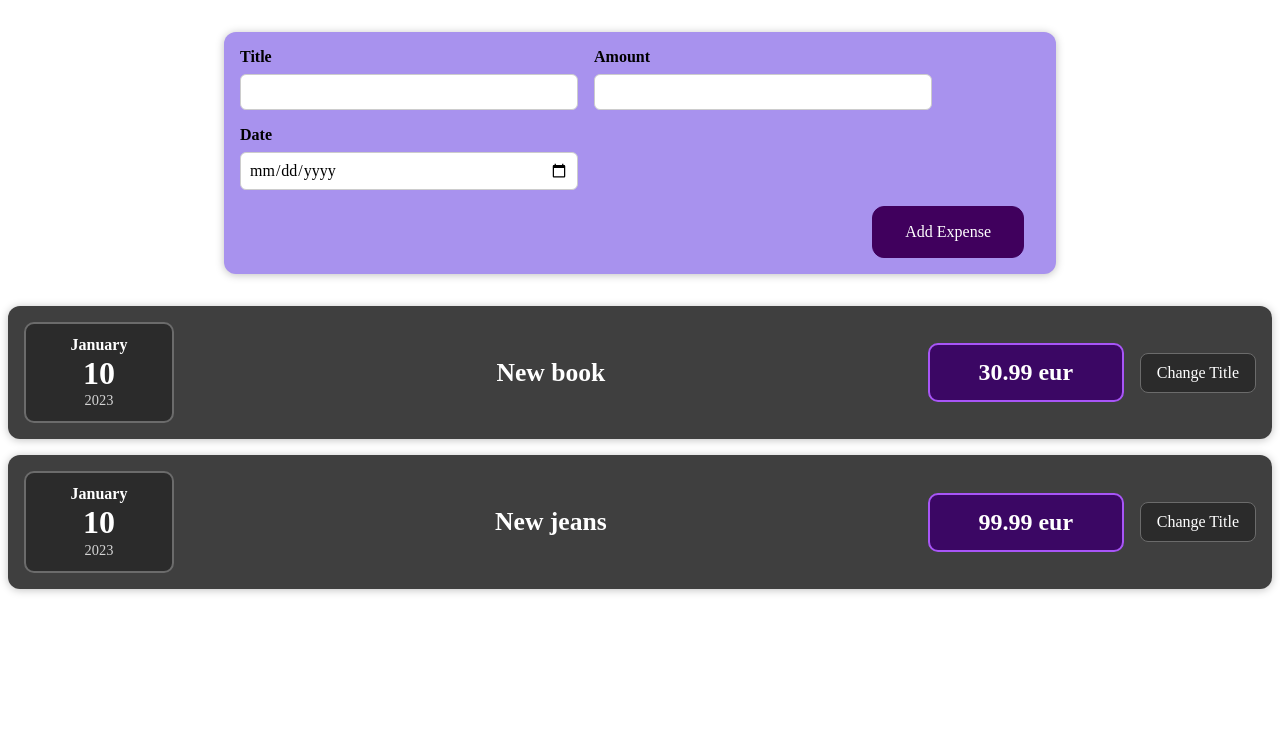
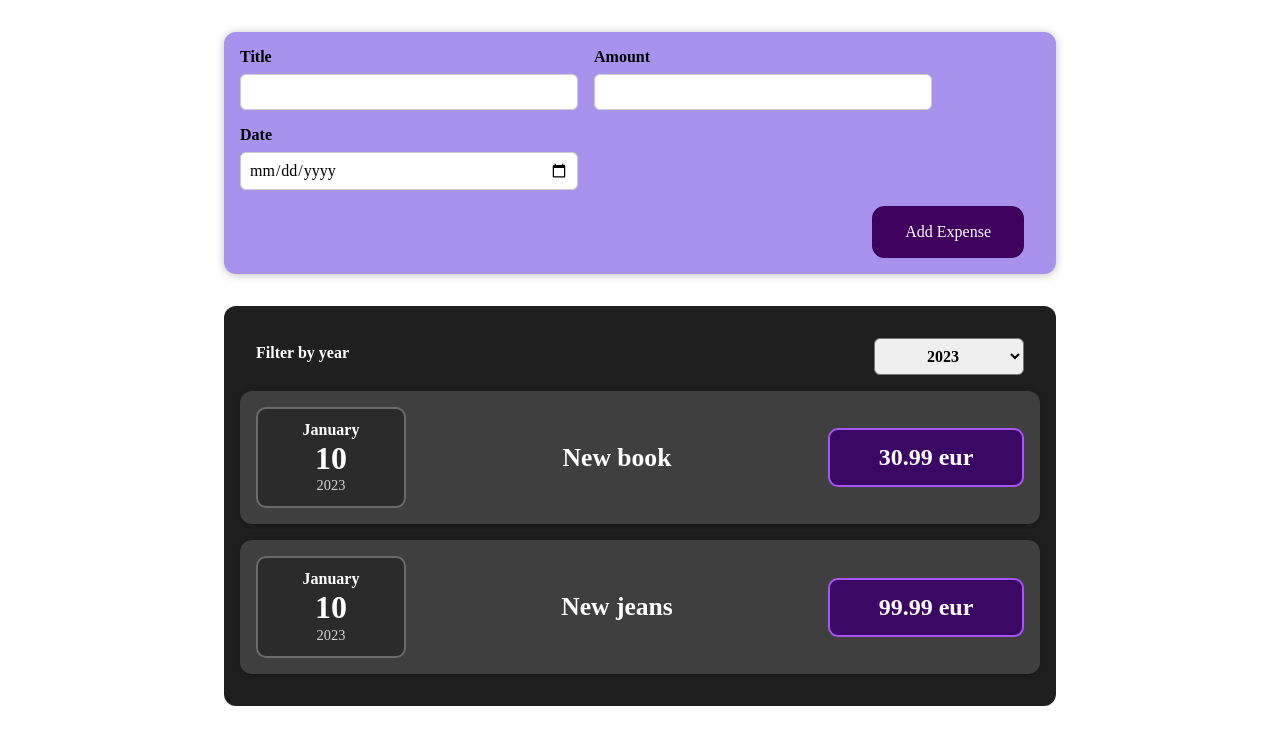
Before and after one commit to rasmus-antsi/VOCO-React-First-Lesson, a React (Vite) app: page / in a window 1280 px wide. Shown: the top 744 px of the page. Built offline with nearby package versions, Linux system fonts and the light colour scheme.

Commit message:
create expenseFilter

```diff
--- a/src/components/Expenses/ExpenseItem.css
+++ b/src/components/Expenses/ExpenseItem.css
@@ -16,17 +16,3 @@
   font-size: 1.6rem;
   font-weight: 700;
 }
-
-.expense-item__button {
-  background: #2b2b2b;
-  border: 1px solid #6b6b6b;
-  border-radius: 8px;
-  color: #ffffff;
-  padding: 10px 16px;
-  font: inherit;
-  cursor: pointer;
-}
-
-.expense-item__button:hover {
-  background: #4b4b4b;
-}
--- a/src/components/Expenses/ExpenseItem.jsx
+++ b/src/components/Expenses/ExpenseItem.jsx
@@ -1,4 +1,3 @@
-import { useState } from 'react'
 import './ExpenseItem.css'
 import DateBox from './DateBox.jsx'
 import Price from './Price.jsx'
@@ -7,27 +6,13 @@
 // The dark row that holds everything together.
 // Props: date, title, amount
 function ExpenseItem({ date, title, amount }) {
-  // useState returns a pair: the current value, and the function that changes it.
-  // `title` (the prop) is only the STARTING value -- from here on the state owns it.
-  const [expenseTitle, setExpenseTitle] = useState(title)
-
-  // The handler. Defined outside return(), passed to onClick BY NAME (no parentheses).
-  const clickHandler = () => {
-    console.log(expenseTitle)
-    setExpenseTitle('Updated!')
-  }
-
   return (
     <Card className="expense-item">
       <DateBox date={date} />
 
-      <h2 className="expense-item__title">{expenseTitle}</h2>
+      <h2 className="expense-item__title">{title}</h2>
 
       <Price amount={amount} />
-
-      <button className="expense-item__button" onClick={clickHandler}>
-        Change Title
-      </button>
     </Card>
   )
 }
--- /dev/null
+++ b/src/components/Expenses/Expenses.css
@@ -0,0 +1,8 @@
+.expenses {
+  background-color: rgb(31, 31, 31);
+  padding: 1rem;
+  margin: 2rem auto;
+  width: 50rem;
+  max-width: 95%;
+  border-radius: 12px;
+}
--- a/src/components/Expenses/Expenses.jsx
+++ b/src/components/Expenses/Expenses.jsx
@@ -1,11 +1,28 @@
+import { useState } from 'react'
+import './Expenses.css'
 import ExpenseItem from './ExpenseItem.jsx'
+import ExpensesFilter from './ExpensesFilter.jsx'
 
 // The wrapping component. Its only job is to hold the individual
 // ExpenseItem rows. Outermost element is a plain div, as the task requires.
 // Props: expenses -- an array of expense objects
 function Expenses({ expenses }) {
+  // This component OWNS the selected year. ExpensesFilter only displays it.
+  const [filteredYear, setFilteredYear] = useState('2023')
+
+  const filterChangeHandler = (selectedYear) => {
+    console.log('In Expenses.js')
+    console.log(selectedYear)
+
+    setFilteredYear(selectedYear)
+  }
+
   return (
     <div className="expenses">
+      <ExpensesFilter
+        selectedYear={filteredYear}
+        onChangeFilter={filterChangeHandler}
+      />
       {expenses.map((expense) => (
         <ExpenseItem
           key={expense.id}
--- /dev/null
+++ b/src/components/Expenses/ExpensesFilter.css
@@ -0,0 +1,24 @@
+.expenses-filter {
+  color: white;
+  padding: 0 1rem;
+}
+
+.expenses-filter__control {
+  display: flex;
+  width: 100%;
+  align-items: center;
+  justify-content: space-between;
+  margin: 1rem 0;
+}
+
+.expenses-filter label {
+  font-weight: bold;
+  margin-bottom: 0.5rem;
+}
+
+.expenses-filter select {
+  font: inherit;
+  padding: 0.5rem 3rem;
+  font-weight: bold;
+  border-radius: 6px;
+}
--- /dev/null
+++ b/src/components/Expenses/ExpensesFilter.jsx
@@ -0,0 +1,30 @@
+import './ExpensesFilter.css'
+
+// Dumb display component: it does NOT remember the chosen year itself.
+// The year comes down as a prop, and every change is reported back up.
+// Props:
+//   selectedYear   -- the year Expenses currently has in state
+//   onChangeFilter -- a function owned by Expenses, called with the new year
+function ExpensesFilter({ selectedYear, onChangeFilter }) {
+  const dropdownChangeHandler = (event) => {
+    console.log('In ExpensesFilter.js')
+    console.log(event.target.value)
+
+    onChangeFilter(event.target.value)
+  }
+
+  return (
+    <div className="expenses-filter">
+      <div className="expenses-filter__control">
+        <label>Filter by year</label>
+        <select value={selectedYear} onChange={dropdownChangeHandler}>
+          <option value="2023">2023</option>
+          <option value="2024">2024</option>
+          <option value="2025">2025</option>
+        </select>
+      </div>
+    </div>
+  )
+}
+
+export default ExpensesFilter
```
